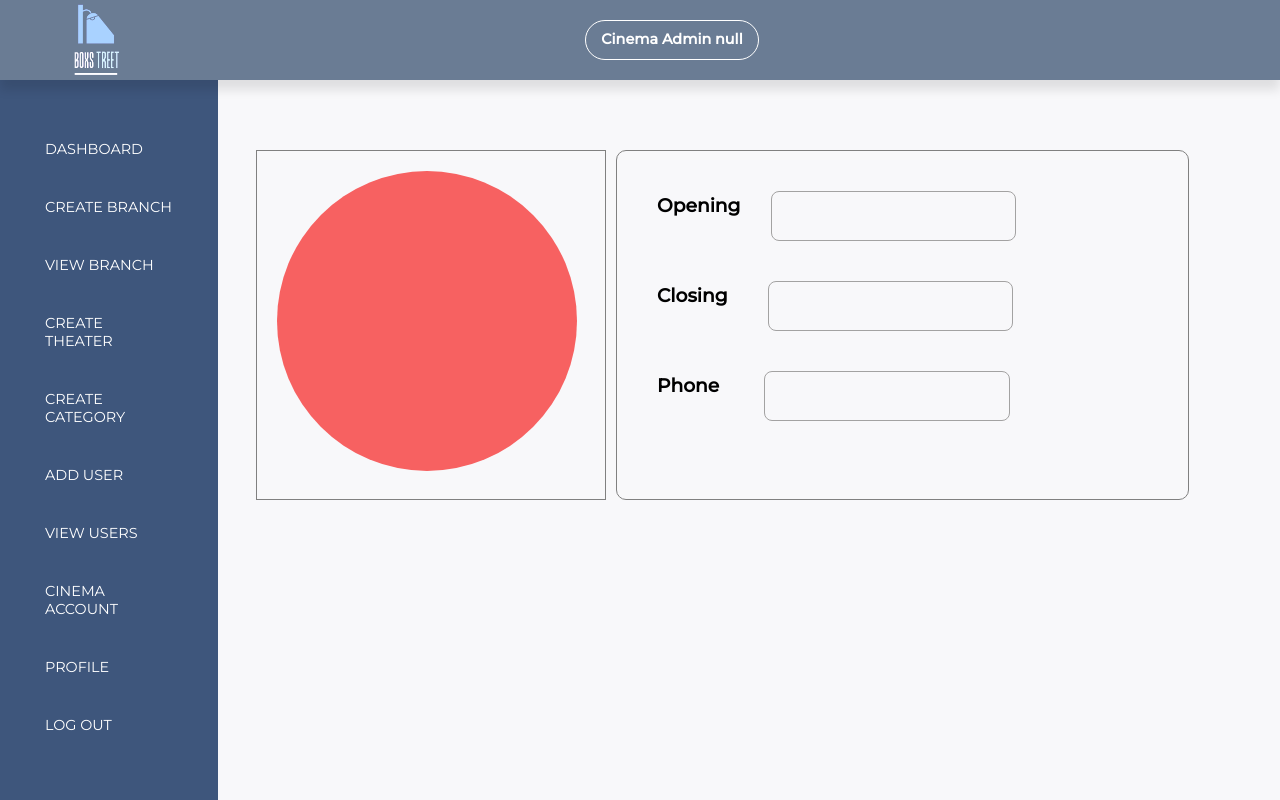
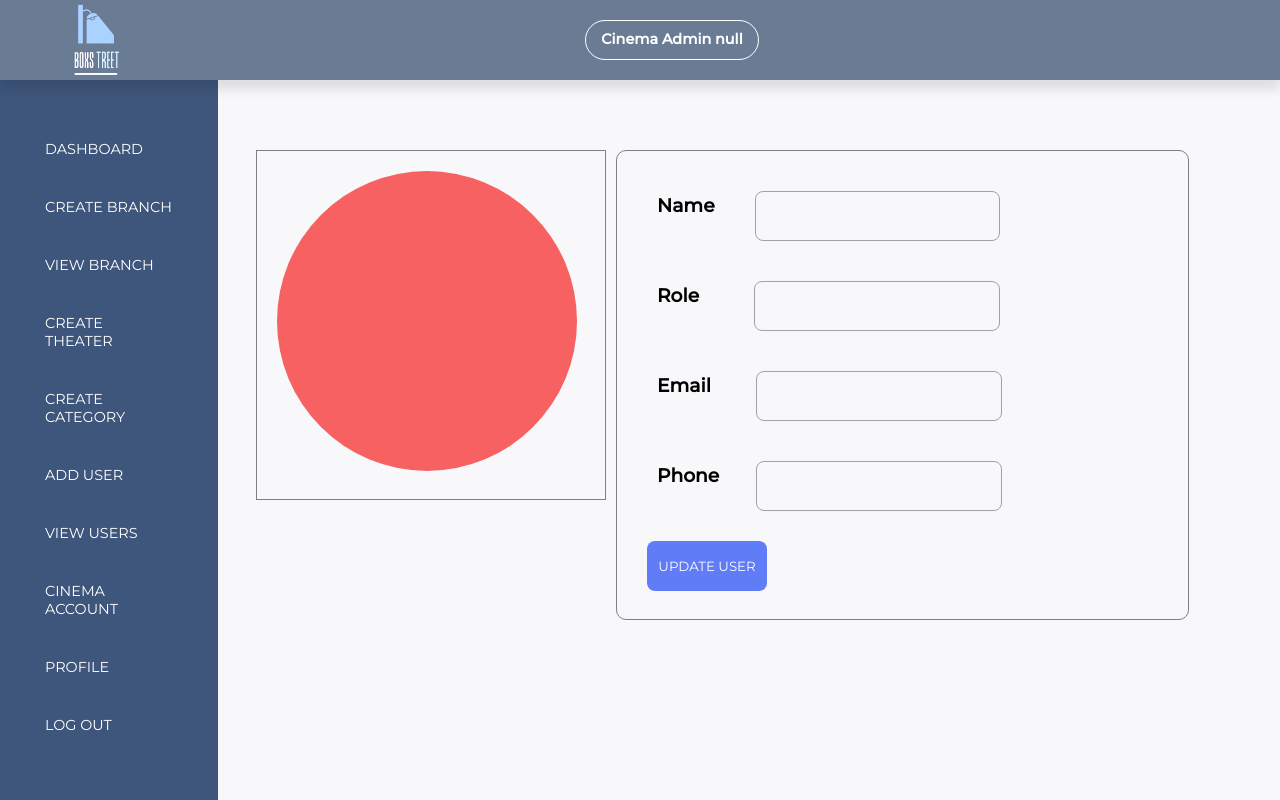
Before and after one commit to Joe-Praise/boxstreet-admin, a React (Create React App) app: page /cinema/profile in a window 1280 px wide. Both pictures are taken after a click on the button "Edit". Built offline with nearby package versions, Linux system fonts and the light colour scheme; no server answers.

Commit message:
completed fetching and editing of single user and profile

```diff
--- a/src/components/Cinema_Admin/Cinema-profile/CinemaProfile.js
+++ b/src/components/Cinema_Admin/Cinema-profile/CinemaProfile.js
@@ -1,41 +1,74 @@
 import "./cinemaprofile.css";
-import {useState, useEffect } from "react";
+import { useState, useEffect } from "react";
 import axios from "axios";
 import Topnav from "../Cinema-Navigation/Topnav/Topnav";
-
+import config from "../../config";
+import { useParams } from "react-router-dom";
 let MODE = "PROD";
 let LOCAL = "http://localhost:5000";
 let ONLINE = "https://boxstreet.onrender.com";
 let BASE_URL = MODE === "PROD" ? ONLINE : LOCAL;
+const user_id = localStorage.getItem("user_id")
+function CinemaProfile() {
+    const [updatemode, setUpdatemode] = useState(false);
+    const [cinemaAdmin, setCinemaAdmin] = useState("");
+    const [email, setEmail] = useState();
+    const [fullname, setFullname] = useState();
+    const [role, setRole] = useState();
+    const [phone, setPhone] = useState();
+    const { id } = useParams();
+    useEffect(() => {
+        const profile_url = config.MANAGEMENT_BASE_URL + "/" + user_id + "/user-info"
+        axios.get(profile_url).then((resp) => {
+            let data = resp?.data;
+            setFullname(data?.fullname)
+            setRole(data?.role)
+            setEmail(data?.email)
+            setPhone(data?.phone)
+            setCinemaAdmin(data)
+        })
+    }, [user_id]);
+    const handleUpdate = async () => {
+        try {
+            let manager_url = `${BASE_URL}/api/v1/managements/${user_id}`
+            await axios.put(manager_url, {
+                fullname,
+                role,
+                phone,
+                email
+            }).then((resp)=>{
+                let data = resp?.data
+                if (resp?.data._id) {
+                    alert("User Updated")
+                }
+            })
 
-function CinemaProfile(){
-    const [updatemode, setUpdatemode] = useState(false);
-    const [cinemaAdmin, setCinemaAdmin]= useState("");
-    useEffect(()=>{
-        // let cinema_url = `${BASE_URL}/api/v1/theaters?role=${}`
-    })
-    return(
+        } catch (error) {
+            console.log(error)
+        }
+    }
+    return (
         <div className="cinema-branch-container">
             <Topnav />
             <div className="cinema-branch-main-p">
-              <div className="cinema-branch-img-cont">
-                <div className="cinema-branch-img">
+                <div className="cinema-branch-img-cont">
+                    <div className="cinema-branch-img">
 
-                </div>
+                    </div>
                 </div>
                 <div className="cinema-branch-card-p">
                     <div className="cinema-branch-texts">
 
                         <div className="cinema-branch-text">
-                            <h3>Opening</h3>
+                            <h3>Name</h3>
                             {updatemode ? <input
-                                className="edit-input-box3"
+                                className="edit-input-box1-1"
                                 type="text"
-                                name="opening"
-                                // value={opening}
-                                // onChange={(e)=>setOpening(e.target.value)}
+                                name="fullname"
+                                value={fullname}
+                                onChange={(e) => setFullname(e.target.value)}
                             /> : (
-                                <span className="cinema-branch-text-span3"></span>
+                                <span className="cinema-branch-text-span1-1">{cinemaAdmin.fullname}</span>
                             )
 
                             }
@@ -43,31 +76,47 @@ function CinemaProfile(){
                         </div>
 
                         <div className="cinema-branch-text">
-                            <h3>Closing</h3>
+                            <h3>Role</h3>
 
                             {updatemode ? <input
-                                className="edit-input-box4"
+                                className="edit-input-box2-1"
                                 type="text"
-                                name="closing"
-                                // value={closing}
-                                // onChange={(e)=>setClosing(e.target.value)}
+                                name="role"
+                                value={role}
+                                onChange={(e) => setRole(e.target.value)}
                             /> : (
-                                <span className="cinema-branch-text-span4"></span>
+                                <span className="cinema-branch-text-span2-1">{cinemaAdmin.role}</span>
                             )
 
                             }
 
                         </div>
                         <div className="cinema-branch-text">
+                            <h3>Email</h3>
+                            {updatemode ? <input
+                                className="edit-input-box3-1"
+                                type="text"
+                                name="email"
+                                value={email}
+                                onChange={(e) => setEmail(e.target.value)}
+                            /> : (
+                                <span className="cinema-branch-text-span3-1">{cinemaAdmin.email}</span>
+                            )
+
+                            }
+
+                        </div>
+
+                        <div className="cinema-branch-text">
                             <h3>Phone</h3>
                             {updatemode ? <input
-                                className="edit-input-box5"
+                                className="edit-input-box4-1"
                                 type="text"
-                                name="phones"
-                                // value={phones}
-                                // onChange={(e)=>setPhones(e.target.value)}
+                                name="phone"
+                                value={phone}
+                                onChange={(e) => setPhone(e.target.value)}
                             /> : (
-                                <span className="cinema-branch-text-span5">Phone</span>
+                                <span className="cinema-branch-text-span4-1">{cinemaAdmin.phone}</span>
                             )
 
                             }
@@ -75,7 +124,7 @@ function CinemaProfile(){
                         </div>
                         {updatemode && (
                             <div className="cinema-branch-update-btn">
-                                {/* <button onClick={handleUpdate}>UPDATE BRANCH</button> */}
+                                <button onClick={handleUpdate}>UPDATE USER</button>
                             </div>
                         )
 
--- a/src/components/Cinema_Admin/Cinema-profile/cinemaprofile.css
+++ b/src/components/Cinema_Admin/Cinema-profile/cinemaprofile.css
@@ -27,7 +27,7 @@ border: 1px solid gray;
 }
 .cinema-branch-card-p{
     width: 56%;
-    height: 350px;
+    height: 470px;
     border: 1px solid gray;
     border-radius: 10px;
 }
@@ -110,7 +110,6 @@ border: 1px solid gray;
     border: none;
     border-radius: 5px;
     padding: 12px;
-  /* background: transparent; */
 }
 .edit-input-box1{
     margin-left: 5px;
@@ -120,7 +119,6 @@ border: 1px solid gray;
  background: transparent;
  border:1px solid #a3a2a2 ;
  outline: none;
- /* border-bottom: 1px solid #a3a2a2; */
 }
 .edit-input-box1:focus{
    background-color: #f5f2f2;
@@ -143,8 +141,8 @@ border: 1px solid gray;
     border-radius: 5px;
     font-size: 20px;
  }
-.edit-input-box3{
-    margin-left: 0px;
+.edit-input-box1-1{
+    margin-left: 10px;
  width: 50%;
  height: 50px;
  border-radius: 8px;
@@ -158,8 +156,8 @@ border: 1px solid gray;
     border-radius: 5px;
     font-size: 20px;
  }
-.edit-input-box4{
-    margin-left: 10px;
+.edit-input-box2-1{
+    margin-left: 25px;
    width: 50%;
    height: 50px;
    border-radius: 8px;
@@ -173,8 +171,17 @@ border: 1px solid gray;
     border-radius: 5px;
     font-size: 20px;
  }
-.edit-input-box5{
+.edit-input-box3-1{
     margin-left: 15px; width: 50%;
+    height: 50px;
+    border-radius: 8px;
+    background: transparent;
+    border:1px solid #a3a2a2 ;
+    outline: none;
+}
+
+.edit-input-box4-1{
+    margin-left: 7px; width: 50%;
     height: 50px;
     border-radius: 8px;
     background: transparent;
--- a/src/components/Cinema_Admin/Users/SingleUser.js
+++ b/src/components/Cinema_Admin/Users/SingleUser.js
@@ -13,38 +13,41 @@ function SingleUser() {
     const [updatemode, setUpdatemode] = useState(false);
     const [cinema, setCinema] = useState();
     const [branch, setBranch] = useState();
-    let {id} = useParams();
+    let { id } = useParams();
     const user_id = localStorage.getItem("user_id")
-    const [cinemaname, setCinemaname] =useState();
-    const [username, setUsername] =useState();
-    const [email, setEmail] =useState();
-    const [phones, setPhones] =useState();
-    const[fullname, setFullname]=useState();
-    const[role, setRole]=useState();
-    const[phone, setPhone]=useState();
-useEffect(()=>{
-// let user_url =`${BASE_URL}/api/v1/managements/${user_id}`/+"user-info"
-const user_url =config.MANAGEMENT_BASE_URL+"/"+ id+"/user-info"
+    const [cinemaname, setCinemaname] = useState();
+    const [username, setUsername] = useState();
+    const [email, setEmail] = useState();
+    const [phones, setPhones] = useState();
+    const [fullname, setFullname] = useState();
+    const [role, setRole] = useState();
+    const [phone, setPhone] = useState();
+    useEffect(() => {
+        const user_url = config.MANAGEMENT_BASE_URL + "/" + id + "/user-info"
         axios.get(user_url)
-.then((res)=>{
-   let data =res?.data;
-   console.log(data)
+            .then((res) => {
+                let data = res?.data;
                 setUsername(data)
                 setFullname(data?.fullname)
                 setRole(data?.role)
                 setEmail(data?.email)
                 setPhone(data?.phone)
             })
-},[id])
+    }, [id])
 
-const handleUpdate = async()=>{
+    const handleUpdate = async () => {
         try {
-    let manager_url =`${BASE_URL}/api/v1/managements/${id}`
-    await axios.put(manager_url,{
+            let manager_url = `${BASE_URL}/api/v1/managements/${id}`
+            await axios.put(manager_url, {
                 fullname,
                 role,
                 phone,
                 email
+            }).then((resp) => {
+                let data = resp?.data
+                if (resp?.data._id) {
+                    alert("User Updated")
+                }
             })
 
         } catch (error) {
@@ -56,17 +59,17 @@ const handleUpdate = async()=>{
             <Topnav />
             <div className="cinema-branch-main">
 
-                <div className="cinema-branch-card">
+                <div className="cinema-branch-card-p">
                     <div className="cinema-branch-texts">
 
                         <div className="cinema-branch-text">
-                            <h3>Full Name</h3>
+                            <h3>Name</h3>
                             {updatemode ? <input
-                                className="edit-input-box3"
+                                className="edit-input-box1-1"
                                 type="text"
                                 name="fullname"
                                 value={fullname}
-                                onChange={(e)=>setFullname(e.target.value)}
+                                onChange={(e) => setFullname(e.target.value)}
                             /> : (
                                 <span className="cinema-branch-text-span3">{username?.fullname}</span>
                             )
@@ -79,13 +82,13 @@ const handleUpdate = async()=>{
                             <h3>Role</h3>
 
                             {updatemode ? <input
-                                className="edit-input-box4"
+                                className="edit-input-box2-1"
                                 type="text"
                                 name="role"
                                 value={role}
-                                onChange={(e)=>setRole(e.target.value)}
+                                onChange={(e) => setRole(e.target.value)}
                             /> : (
-                                <span className="cinema-branch-text-span4">{username?.role+" Admin" }</span>
+                                <span className="cinema-branch-text-span4">{username?.role }</span>
                             )
 
                             }
@@ -94,13 +97,13 @@ const handleUpdate = async()=>{
                         <div className="cinema-branch-text">
                             <h3>email</h3>
                             {updatemode ? <input
-                                className="edit-input-box5"
+                                className="edit-input-box3-1"
                                 type="text"
                                 name="email"
                                 value={email}
-                                onChange={(e)=>setEmail(e.target.value)}
+                                onChange={(e) => setEmail(e.target.value)}
                             /> : (
-                                <span className="cinema-branch-text-span5">{username?.email}</span>
+                                <span className="cinema-branch-text-span">{username?.email}</span>
                             )
 
                             }
@@ -109,13 +112,13 @@ const handleUpdate = async()=>{
                         <div className="cinema-branch-text">
                             <h3>Phone</h3>
                             {updatemode ? <input
-                                className="edit-input-box5"
+                                className="edit-input-box4-1"
                                 type="text"
                                 name="phone"
                                 value={phone}
-                                onChange={(e)=>setPhone(e.target.value)}
+                                onChange={(e) => setPhone(e.target.value)}
                             /> : (
-                                <span className="cinema-branch-text-span5">{username?.phone}</span>
+                                <span className="cinema-branch-text-span">{username?.phone}</span>
                             )
 
                             }
@@ -123,7 +126,7 @@ const handleUpdate = async()=>{
                         </div>
                         {updatemode && (
                             <div className="cinema-branch-update-btn">
-                                <button onClick={handleUpdate}>UPDATE BRANCH</button>
+                                <button onClick={handleUpdate}>UPDATE USER</button>
                             </div>
                         )
 
--- a/src/components/Cinema_Admin/Users/viewusers.css
+++ b/src/components/Cinema_Admin/Users/viewusers.css
@@ -60,3 +60,12 @@
         width: 100%;
         text-decoration: none;
     }
+
+    /* singel user view field */
+
+    .cinema-branch-card-p{
+        width: 56%;
+        height: 470px;
+        border: 1px solid gray;
+        border-radius: 10px;
+    }
```
Lines whose indentation alone changed are shown as unchanged.
